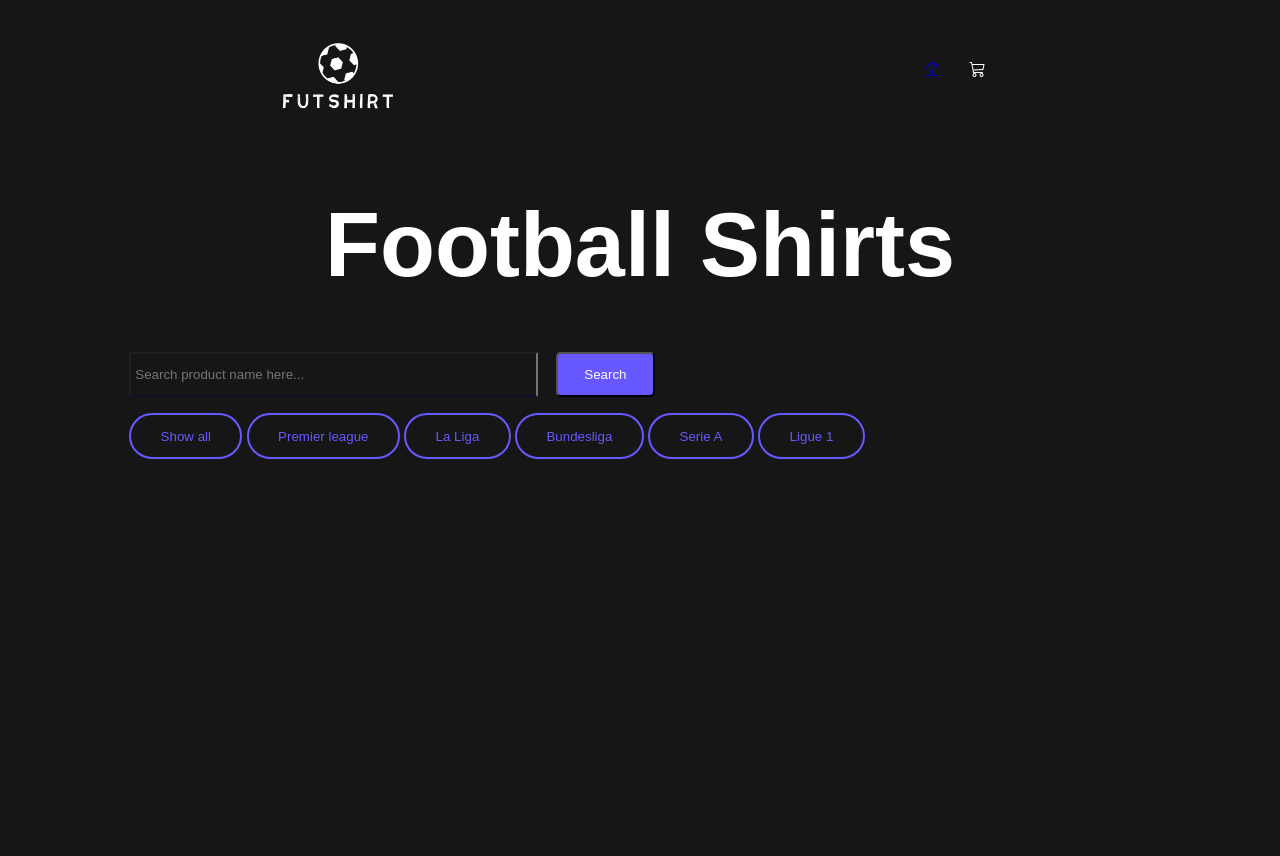
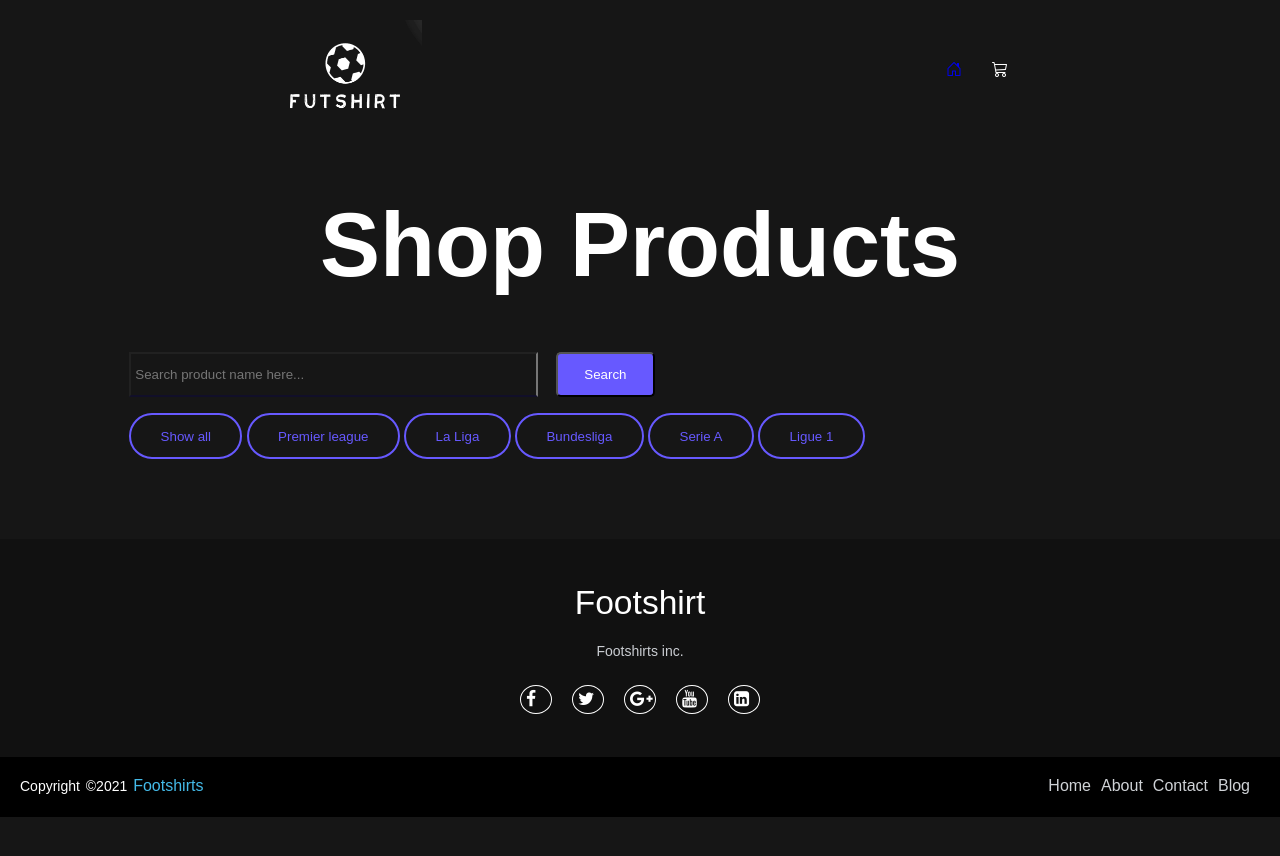
Before and after one commit to Seon95/groepswerk, a PHP site: page / in a window 1280 px wide. Shown: the top 856 px of the page. Run offline with PHP 8.4, Linux system fonts and the light colour scheme; data that the repository does not hold is empty.

Commit message:
responsivness

```diff
--- a/addProducts/connection.php
+++ b/addProducts/connection.php
@@ -2,7 +2,7 @@
 $db_host = 'localhost';
 $db_user = 'root';
 $db_password = 'root';
-$db_db = 'winkeltje';
+$db_db = 'winkeltje2';
 $db_port = 8888;
 
 $mysqli = new mysqli(
--- a/index.php
+++ b/index.php
@@ -5,12 +5,11 @@ $manifest = file_get_contents("./dist/manifest.json");
 //we lezen hem in als associatieve array
 $manifestObject = json_decode($manifest, true);
 ?>
-
 <?php
 $db_host = '127.0.0.1';
 $db_user = 'root';
 $db_password = 'root';
-$db_db = 'winkeltje';
+$db_db = 'winkeltje2';
 $db_port = 8889;
 
 $mysqli = new mysqli(
@@ -68,16 +67,14 @@ $mysqli->close();
   nav {
     display: flex;
     justify-content: space-around;
-    /* background-color: green; */
     align-items: center;
     padding: 10px;
     max-width: 100%;
-    min-width: 1000px;
   }
 
   nav img {
-    height: 100px;
-    width: 150px;
+    min-height: 100px;
+    max-width: 150px;
   }
 
   nav ul {
@@ -85,7 +82,7 @@ $mysqli->close();
     justify-content: flex-end;
     list-style: none;
     gap: 30px;
-    margin-right: 30px;
+
   }
 
   nav ul li {
@@ -107,28 +104,18 @@ $mysqli->close();
     font-family: sans-serif;
     margin-top: 10px;
 
-    /* background: rgb(3, 119, 149);
-  background: linear-gradient(
-    90deg,
-    rgba(3, 119, 149, 1) 0%,
-    rgba(86, 176, 172, 1) 48%,
-    rgb(74, 251, 245) 100%
-  );
-
-  background-position-y: 550px;
-  color: white;
-  font-weight: 400;
-  font-family: sans-serif; */
   }
 
   main {
-    width: 100%;
+    min-width: 100%;
     position: relative;
     display: flex;
     justify-content: flex-start;
     align-items: center;
     flex-direction: column;
     padding: 0 8%;
+    margin-bottom: 30px;
+
   }
 
   .title {
@@ -197,50 +168,57 @@ $mysqli->close();
   }
 
   /* --------------------- PRODUCTS -------------------- */
-
-  .product-grid {
-    width: 100%;
-    display: flex;
-    justify-content: space-between;
-    align-items: center;
-    overflow: hidden;
+  #grid {
+    max-width: 100%;
+    display: grid;
+    grid-template-columns: repeat(auto-fit, minmax(180px, 1fr));
+    row-gap: 30px;
+    column-gap: 30px;
     flex-wrap: wrap;
+    margin-top: 50px;
   }
 
   .product-container {
-    width: 23%;
+    width: 100%;
     display: flex;
     justify-content: center;
     align-items: flex-start;
     flex-direction: column;
-    margin-bottom: 5rem;
     display: none;
+
   }
+
   .show {
   display: block;
 }
 
+
   .product-img {
-    height: 300px;
+    height: 100%;
     width: 100%;
     overflow: hidden;
+    margin-bottom: 10px;
+    transition: all .4s ease;
   }
 
   .product-img img {
     width: 100%;
+    height: 100%;
+    overflow: hidden;
+
   }
 
-  /* .product-img:hover {
-  opacity: 0.6;
-  transform: scale(1.1);
-} */
+  .product-img:hover {
+    opacity: 0.6;
+    transform: scale(1.1);
+
+  }
 
   .product-info {
     display: flex;
     justify-content: flex-start;
     align-items: flex-start;
     flex-direction: column;
-    /* margin-top: 1rem; */
   }
 
   .product-seller {
@@ -290,12 +252,138 @@ $mysqli->close();
     padding-bottom: 30px;
   }
 
-  nav img {
-    border-radius: 4em;
+
+
+  /* --------------------- Footer -------------------- */
+  footer {
+    position: absolute;
+    bottom: auto;
+    left: 0;
+    right: 0;
+    background: #111;
+    height: auto;
+    width: 100vw;
+    padding-top: 40px;
+    color: #fff;
   }
 
+  .footer-content {
+    display: flex;
+    align-items: center;
+    justify-content: center;
+    flex-direction: column;
+    text-align: center;
+  }
 
+  .footer-content h3 {
+    font-size: 2.1rem;
+    font-weight: 500;
+    text-transform: capitalize;
+    line-height: 3rem;
+  }
 
+  .footer-content p {
+    max-width: 500px;
+    margin: 10px auto;
+    line-height: 28px;
+    font-size: 14px;
+    color: #cacdd2;
+  }
+
+  .socials {
+    list-style: none;
+    display: flex;
+    align-items: center;
+    justify-content: center;
+    margin: 1rem 0 3rem 0;
+  }
+
+  .socials li {
+    margin: 0 10px;
+  }
+
+  .socials a {
+    text-decoration: none;
+    color: #fff;
+    border: 1.1px solid white;
+    padding: 5px;
+    border-radius: 50%;
+  }
+
+  .socials a i {
+    font-size: 1.1rem;
+    width: 20px;
+    transition: color .4s ease;
+  }
+
+  .socials a:hover i {
+    color: aqua;
+  }
+
+  .footer-bottom {
+    background: #000;
+    width: 100vw;
+    padding: 20px;
+    padding-bottom: 40px;
+    text-align: center;
+  }
+
+  .footer-bottom p {
+    float: left;
+    font-size: 14px;
+    word-spacing: 2px;
+    text-transform: capitalize;
+  }
+
+  .footer-bottom p a {
+    color: #44bae8;
+    font-size: 16px;
+    text-decoration: none;
+  }
+
+  .footer-bottom span {
+    text-transform: uppercase;
+    opacity: .4;
+    font-weight: 200;
+  }
+
+  .footer-menu {
+    float: right;
+  }
+
+  .footer-menu ul {
+    display: flex;
+  }
+
+  .footer-menu ul li {
+    padding-right: 10px;
+    display: block;
+  }
+
+  .footer-menu ul li a {
+    color: #cfd2d6;
+    text-decoration: none;
+  }
+
+  .footer-menu ul li a:hover {
+    color: #27bcda;
+  }
+
+  /* --------------------- MEDIA QUERY -------------------- */
+
+  @media only screen and (max-width: 800px) {
+    .title {
+      font-size: 50px;
+    }
+  }
+
+  @media (max-width:500px) {
+    .footer-menu ul {
+      display: flex;
+      margin-top: 10px;
+      margin-bottom: 20px;
+    }
+  }
 </style>
 
 <!DOCTYPE html>
@@ -305,25 +393,25 @@ $mysqli->close();
   <meta charset="UTF-8" />
   <meta http-equiv="X-UA-Compatible" content="IE=edge" />
   <meta name="viewport" content="width=device-width, initial-scale=1.0" />
+  <link rel="stylesheet" href="https://maxcdn.bootstrapcdn.com/font-awesome/4.7.0/css/font-awesome.min.css" />
   <link rel="stylesheet" href="https://cdn.jsdelivr.net/npm/bootstrap-icons@1.10.2/font/bootstrap-icons.css" />
   <title>Document</title>
 </head>
 
 <body>
   <nav>
-    <a href="../Homepage/index.html"><img src="/images/logo.png" alt="logo" /></a>
+    <a href="index.php"><img src="/images/logo.png" alt="logo" /></a>
     <ul>
       <li>
-        <a href="../index.html"><i class="bi bi-house-door"></i></a>
+        <a href="index.html"><i class="bi bi-house-door"></i></a>
       </li>
       <li><i class="bi bi-cart3"></i></li>
     </ul>
   </nav>
 
 
-
   <main>
-    <h1 class="title">Football Shirts</h1>
+    <h1 class="title">Shop Products</h1>
     <div class="filters-wrapper">
       <div class="search-container">
         <input type="search" id="search-input" placeholder="Search product name here..." />
@@ -340,18 +428,15 @@ $mysqli->close();
     </div>
 
 
-
-
-
-
-    <section>
+    <section id="grid">
       <?php
       $counter = 1;
       foreach ($product as $key => $produkt) {
       ?>
 
 
-        <div class="product-container <?= $produkt["category_id"] ?>">
+
+<div class="product-container <?= $produkt["category_id"] ?>">
           <div class="product-img">
             <img src="/images/<?= $produkt["img"] ?>" alt="Product" />
           </div>
@@ -365,12 +450,43 @@ $mysqli->close();
 
 
 
-
       <?php
         $counter++;
       }
       ?>
 
       <script src="./js/filter.js" defer></script>
+    </section>
+  </main>
 
-    </section>
+
+  <footer>
+    <div class="footer-content">
+      <h3>Footshirt</h3>
+      <!--add all information -->
+      <p>Footshirts inc.</p>
+    </div>
+    <ul class="socials">
+      <li><a href="#"><i class="fa fa-facebook"></i></a></li>
+      <li><a href="#"><i class="fa fa-twitter"></i></a></li>
+      <li><a href="#"><i class="fa fa-google-plus"></i></a></li>
+      <li><a href="#"><i class="fa fa-youtube"></i></a></li>
+      <li><a href="#"><i class="fa fa-linkedin-square"></i></a></li>
+    </ul>
+
+    <div class="footer-bottom">
+      <!-- add all information -->
+      <p>copyright &copy;2021 <a href="#">Footshirts</a> </p>
+      <div class="footer-menu">
+        <ul class="f-menu">
+          <li><a href="">Home</a></li>
+          <li><a href="">About</a></li>
+          <li><a href="">Contact</a></li>
+          <li><a href="">Blog</a></li>
+        </ul>
+      </div>
+    </div>
+
+
+  </footer>
+</body>
--- a/login/db.php
+++ b/login/db.php
@@ -2,7 +2,7 @@
   $db_host = 'localhost';
   $db_user = 'root';
   $db_password = 'root';
-  $db_db = 'winkeltje';
+  $db_db = 'winkeltje2';
   $db_port = 8888;
 
   $mysqli = new mysqli(
```
Also changed, not shown: other parts of index.php (+0 -32 lines).
